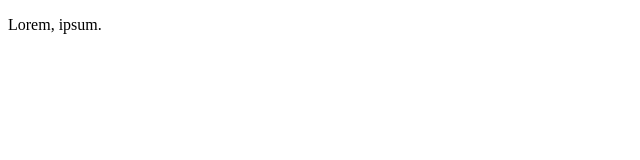
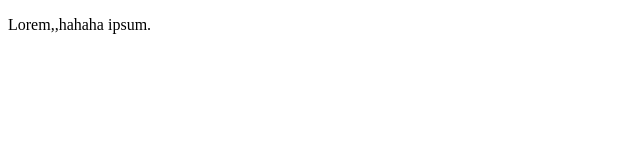
Before and after one commit to DmytroYa13/123, a plain HTML site: page index.html in a window 1280 px wide. Shown: the full height of the page, 0-640 px from the left. Drawn offline with Linux system fonts and the light colour scheme.

Commit message:
Update index.html

```diff
--- a/index.html
+++ b/index.html
@@ -7,6 +7,6 @@
     <title>Document</title>
 </head>
 <body>
-   <p>Lorem, ipsum.</p>
+   <p>Lorem,,hahaha ipsum.</p>
 </body>
 </html>
```
